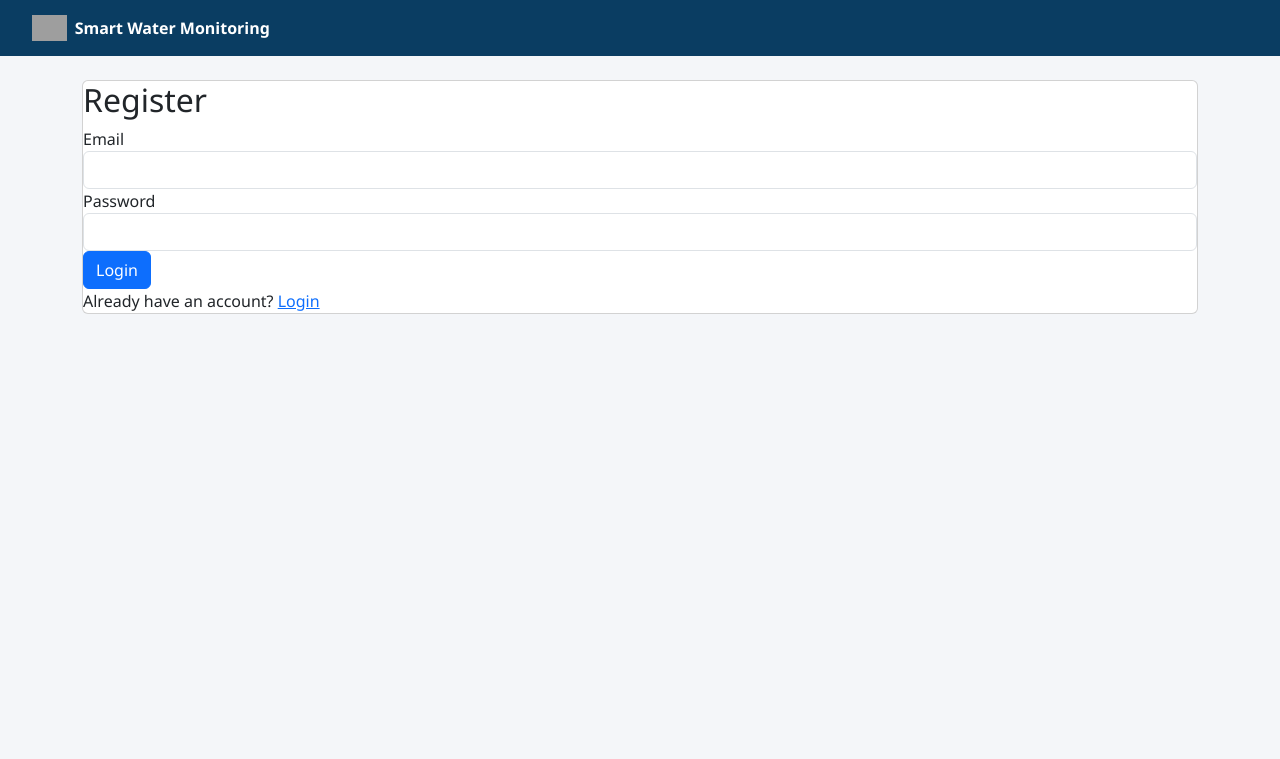
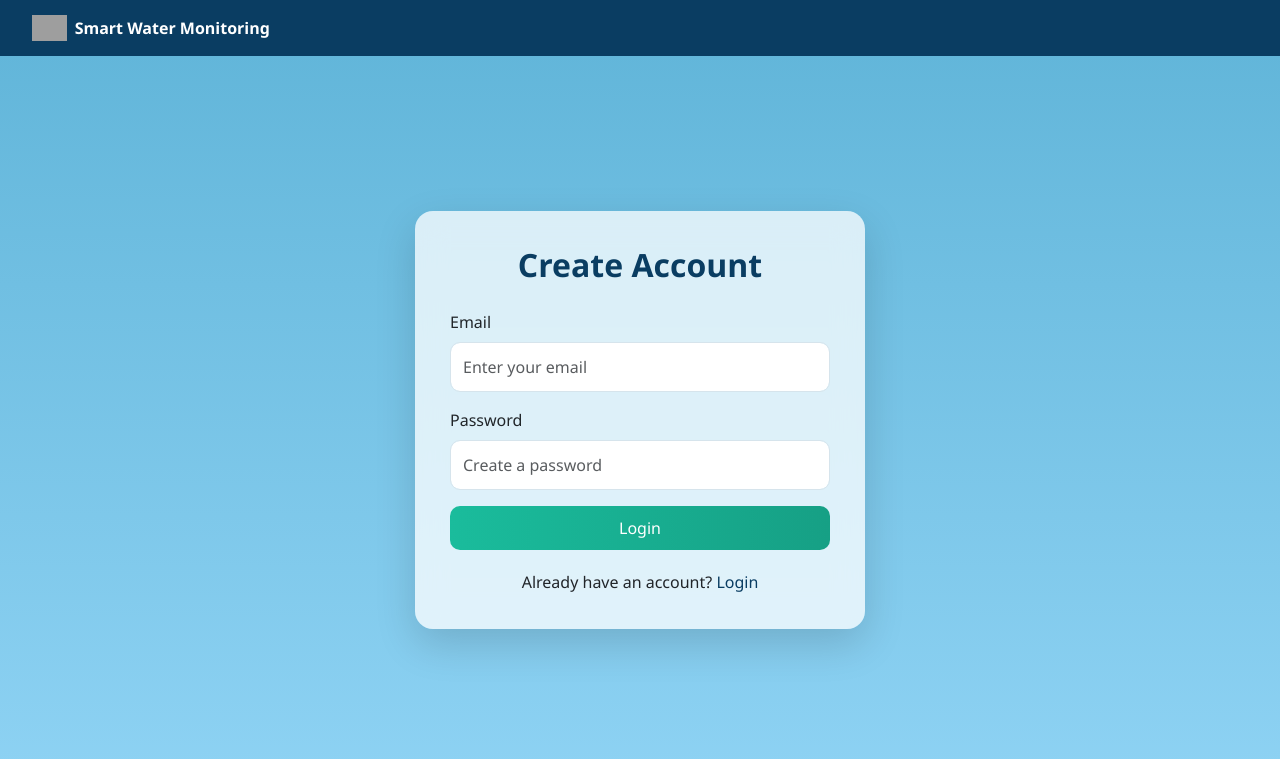
Before and after one commit to pgrapher906-ctrl/project, a Flask app: template app/templates/register.html in a window 1280 px wide. Shown: the top 759 px of the page. Run offline with Flask 3, Linux system fonts and the light colour scheme; the template is opened without the code that fills it: values that come from a table or form of the project are taken from there, others are empty; grey boxes are pictures that could not be loaded.

Commit message:
Enhance registration page with CSS styles
Added styling and improved layout for the registration form.

```diff
--- a/app/templates/register.html
+++ b/app/templates/register.html
@@ -1,41 +1,119 @@
 {% extends 'base.html' %}
-{% block title %}Register | Smart Water Monitoring System{% endblock %}
+{% block title %}Register | Smart Water Monitoring{% endblock %}
 
 {% block content %}
-<div class="card form-card">
-    <h2>Register</h2>
+
+<style>
+/* Page Background */
+body {
+    background: linear-gradient(to bottom, #5fb4d8, #8fd3f4);
+    background-attachment: fixed;
+}
+
+/* Center Container */
+.auth-wrapper {
+    min-height: 85vh;
+    display: flex;
+    align-items: center;
+    justify-content: center;
+}
+
+/* Glass Card */
+.auth-card {
+    width: 100%;
+    max-width: 450px;
+    padding: 35px;
+    border-radius: 18px;
+    background: rgba(255, 255, 255, 0.75);
+    backdrop-filter: blur(15px);
+    box-shadow: 0 15px 40px rgba(0,0,0,0.15);
+}
+
+/* Title */
+.auth-card h2 {
+    font-weight: 600;
+    margin-bottom: 25px;
+    text-align: center;
+    color: #0A3D62;
+}
+
+/* Input fields */
+.form-control {
+    border-radius: 10px;
+    padding: 12px;
+    border: 1px solid #d6e4ec;
+}
+
+.form-control:focus {
+    border-color: #1ABC9C;
+    box-shadow: 0 0 0 0.15rem rgba(26, 188, 156, 0.25);
+}
+
+/* Button */
+.btn-primary {
+    width: 100%;
+    padding: 10px;
+    border-radius: 10px;
+    background: linear-gradient(90deg, #1ABC9C, #16A085);
+    border: none;
+    font-weight: 500;
+}
+
+.btn-primary:hover {
+    background: linear-gradient(90deg, #16A085, #138D75);
+}
+
+/* Footer */
+.auth-footer {
+    text-align: center;
+    margin-top: 20px;
+}
+
+.auth-footer a {
+    color: #0A3D62;
+    font-weight: 500;
+    text-decoration: none;
+}
+.auth-footer a:hover {
+    text-decoration: underline;
+}
+</style>
+
+<div class="auth-wrapper">
+    <div class="auth-card">
+        <h2>Create Account</h2>
 
         <form method="POST">
             {{ form.hidden_tag() }}
 
-        <div class="form-group">
-            {{ form.username.label }}
-            {{ form.username(class_="form-control") }}
+            <div class="mb-3">
+                {{ form.username.label(class="form-label") }}
+                {{ form.username(class="form-control", placeholder="Choose a username") }}
             </div>
 
-        <div class="form-group">
-            {{ form.email.label }}
-            {{ form.email(class_="form-control") }}
+            <div class="mb-3">
+                {{ form.email.label(class="form-label") }}
+                {{ form.email(class="form-control", placeholder="Enter your email") }}
             </div>
 
-        <div class="form-group">
-            {{ form.password.label }}
-            {{ form.password(class_="form-control") }}
+            <div class="mb-3">
+                {{ form.password.label(class="form-label") }}
+                {{ form.password(class="form-control", placeholder="Create a password") }}
             </div>
 
-        <div class="form-group">
-            {{ form.confirm_password.label }}
-            {{ form.confirm_password(class_="form-control") }}
+            <div class="mb-3">
+                {{ form.confirm_password.label(class="form-label") }}
+                {{ form.confirm_password(class="form-control", placeholder="Confirm password") }}
             </div>
 
-        <div class="form-group">
-            {{ form.submit(class_="btn btn-primary") }}
-        </div>
+            {{ form.submit(class="btn btn-primary") }}
 
-        <div class="form-footer">
+            <div class="auth-footer">
                 Already have an account?
                 <a href="{{ url_for('main.login') }}">Login</a>
             </div>
         </form>
     </div>
+</div>
+
 {% endblock %}
```
Lines whose indentation alone changed are shown as unchanged.
